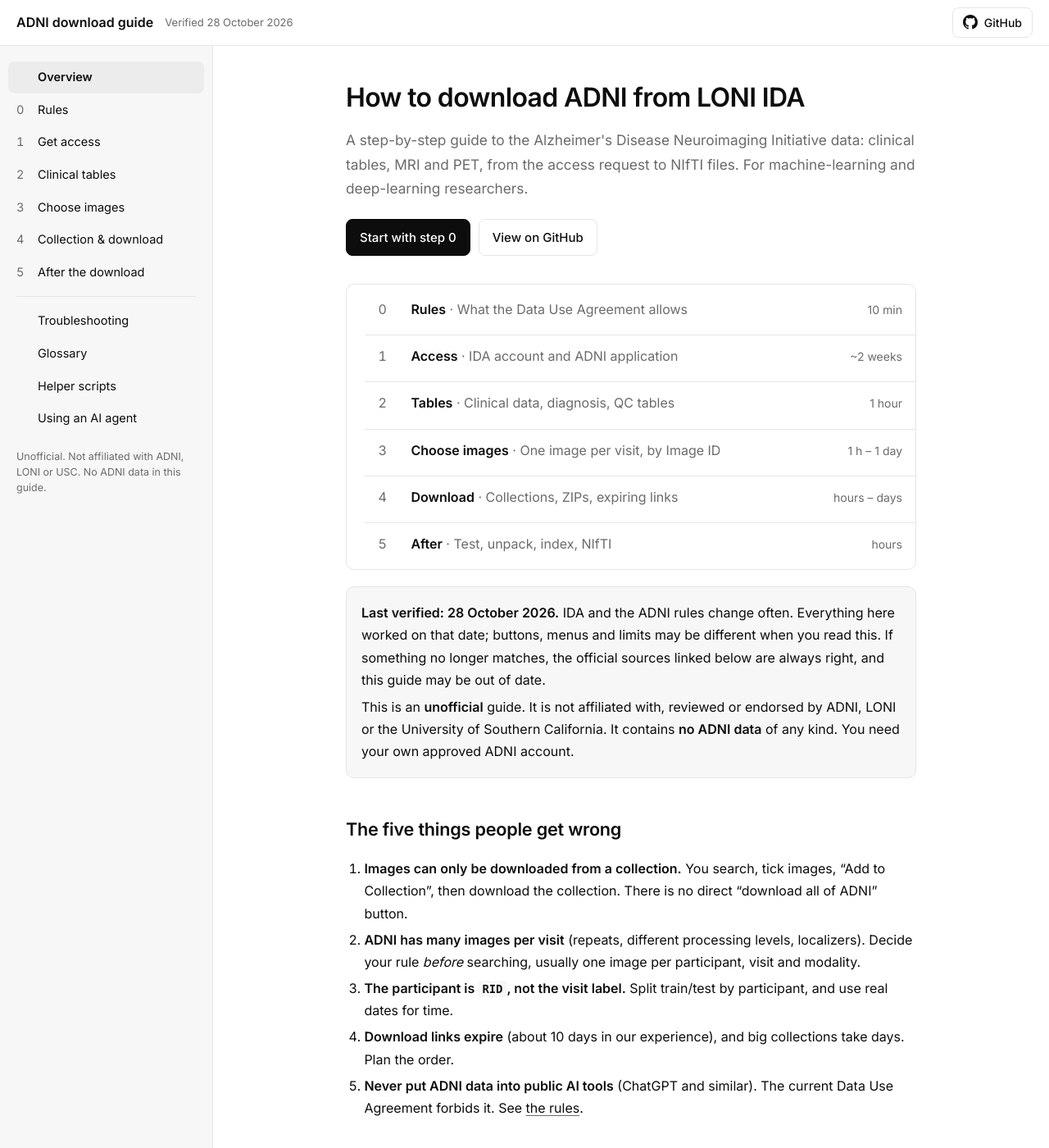
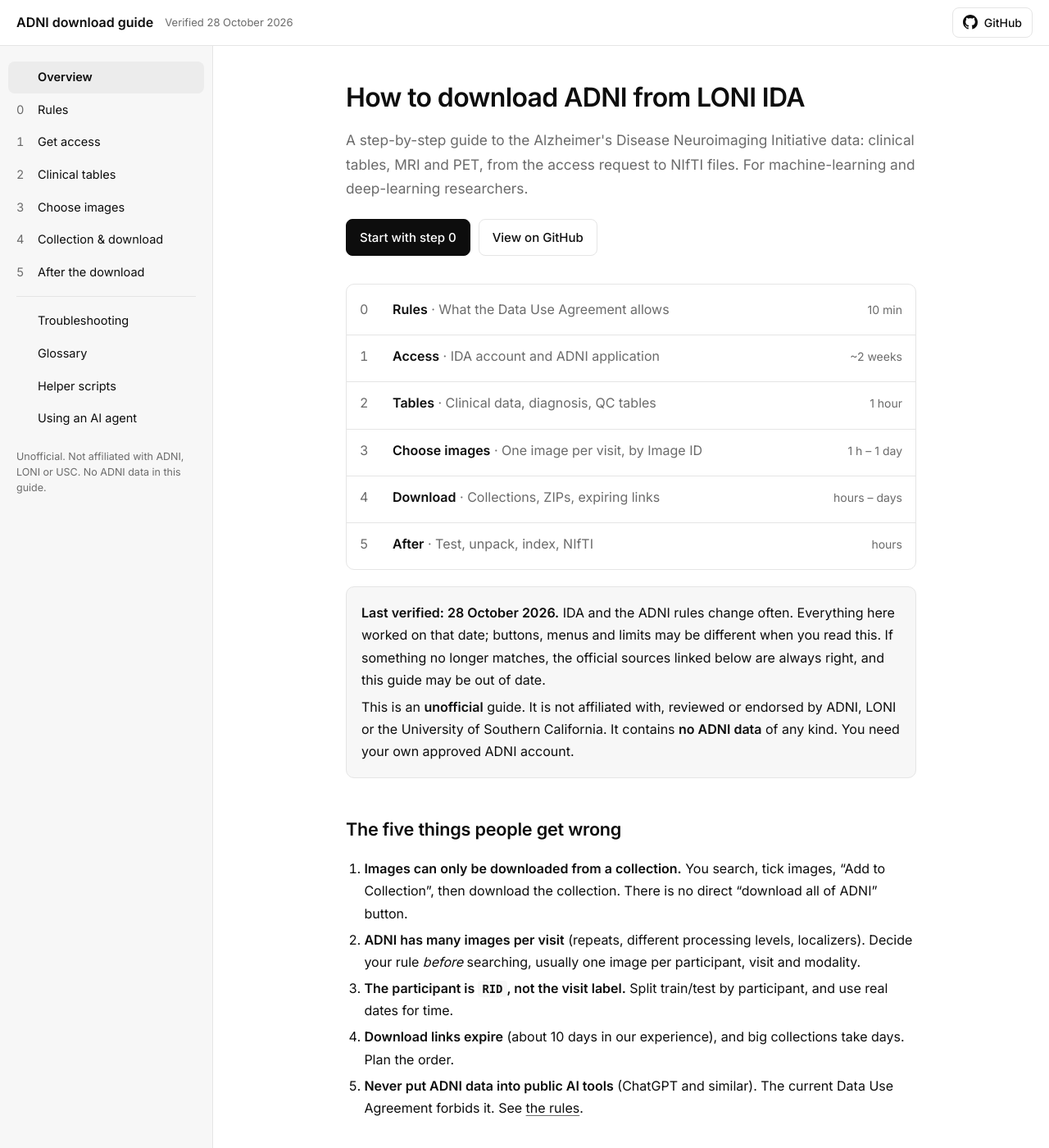
Before and after one commit to GabrieleLozupone/adni-download-guide, a Jekyll site: the page built from README.md, in a window 1280 px wide and 1400 px high. Shown: the whole window at 82% size. Built offline with Jekyll 4.4.1, drawn with Linux system fonts in a browser that asks for light colours; our own code applies the rules of GitHub Pages for plain Markdown files.

Commit message:
Site: fix step list indentation
Co-Authored-By: Claude Opus 5.5 <noreply@anthropic.com>

```diff
--- a/assets/css/site.css
+++ b/assets/css/site.css
@@ -76,7 +76,7 @@ a:hover { text-decoration-color: var(--text); }
 .btn.dark:hover { opacity: .85; }
 .btn.light { color: var(--text); border-color: var(--line); }
 .btn.light:hover { background: var(--bg-2); }
-.steps { list-style: none; margin: 0 0 8px; padding: 0; border: 1px solid var(--line); border-radius: 10px; }
+.content .steps { list-style: none; margin: 0 0 8px; padding: 0; border: 1px solid var(--line); border-radius: 10px; }
 .steps li + li { border-top: 1px solid var(--line); }
 .steps a { display: grid; grid-template-columns: 28px 1fr auto; gap: 12px; align-items: baseline; padding: 12px 16px; text-decoration: none; color: var(--text); }
 .steps a:hover { background: var(--bg-2); }
```
